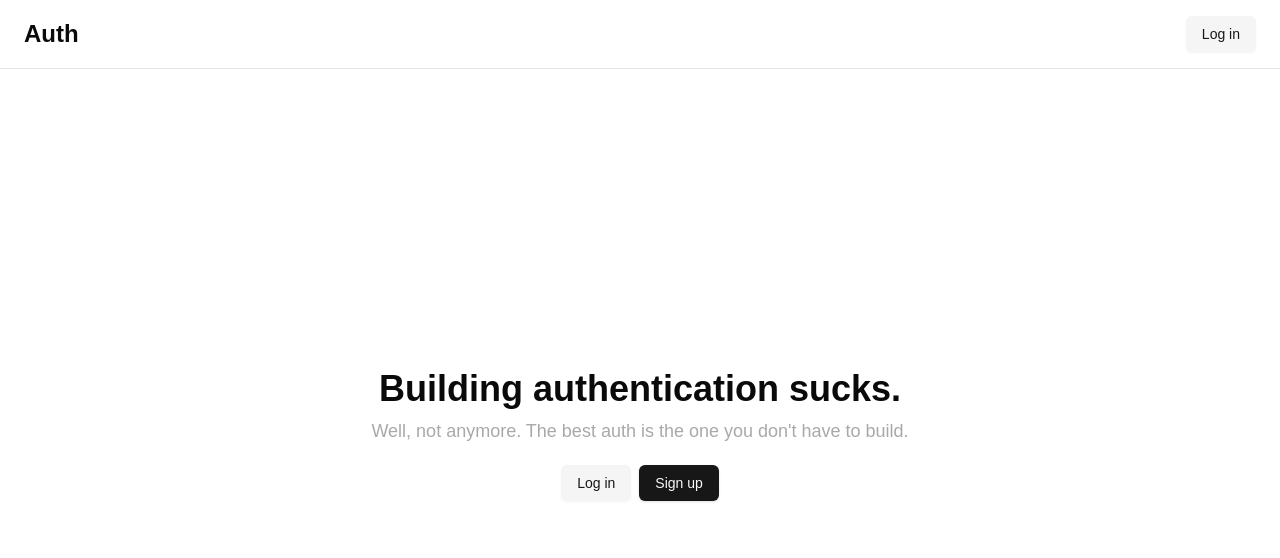
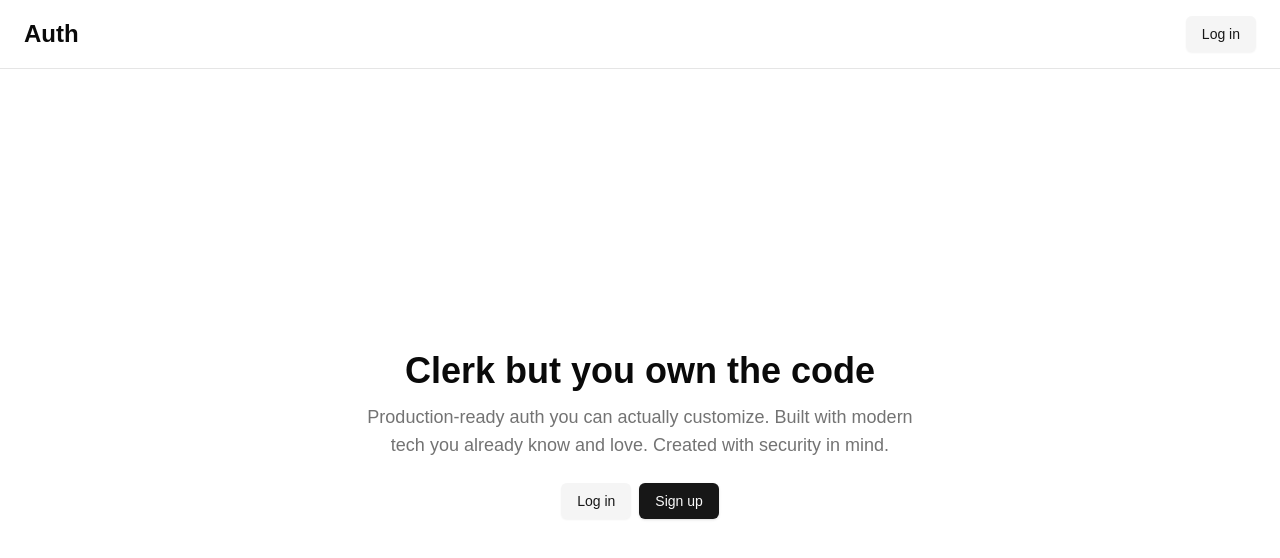
Before and after one commit to mazeincoding/Mazeway, a Next.js app: page / in a window 1280 px wide. Shown: the top 558 px of the page. Built offline with nearby package versions, Linux system fonts and the light colour scheme; no server answers.

Commit message:
UI: new heading and description

```diff
--- a/src/app/page.tsx
+++ b/src/app/page.tsx
@@ -6,13 +6,14 @@ export default function Home() {
   return (
     <div className="flex flex-col min-h-screen">
       <Header isInitiallyLoggedIn={false} />
-      <main className="flex-grow flex items-center justify-center flex-col gap-5 px-8 text-center">
-        <div className="flex flex-col gap-2 max-w-xl mx-auto">
+      <main className="flex-grow flex items-center justify-center flex-col gap-6 px-8 text-center">
+        <div className="flex flex-col gap-3 max-w-xl mx-auto">
           <h1 className="text-4xl font-bold text-center text-pretty">
-            Building authentication sucks.
+            Clerk but you own the code
           </h1>
-          <p className="block text-lg text-foreground/35 text-pretty">
-            Well, not anymore. The best auth is the one you don't have to build.
+          <p className="block text-lg text-muted-foreground text-pretty">
+            Production-ready auth you can actually customize. Built with modern
+            tech you already know and love. Created with security in mind.
           </p>
         </div>
         <div className="flex gap-2">
```
